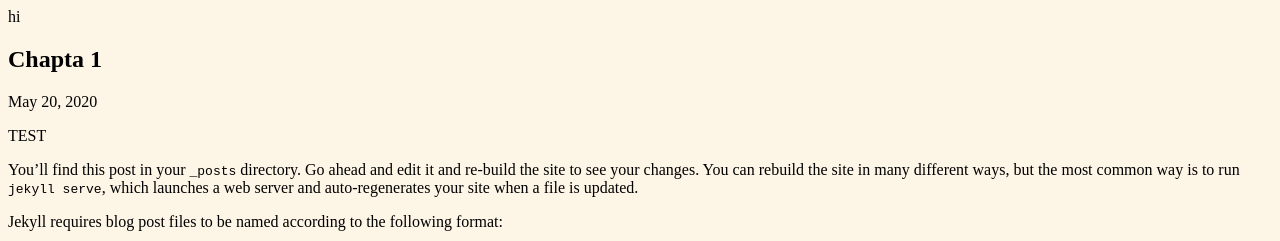
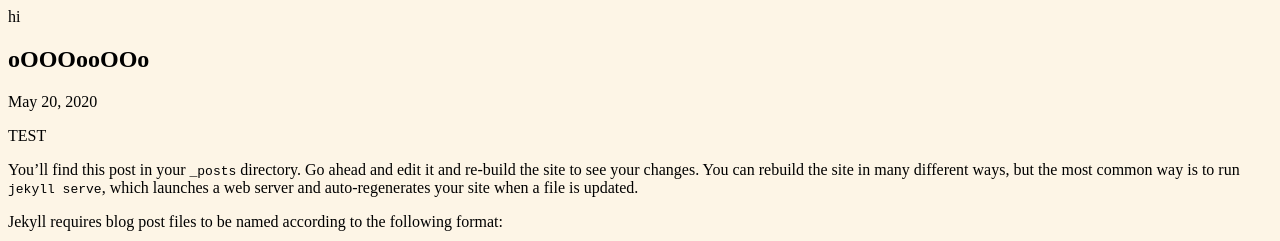
Before and after one commit to cdx5/the-recipe, a Jekyll site: the page built from _posts/2020-05-19-welcome-to-jekyll.markdown, in a window 1280 px wide. Shown: the top 241 px of the page. Built offline with Jekyll 4.4.1, drawn with Linux system fonts in a browser that asks for light colours.

Commit message:
Update from Forestry.io Becca ABbe updated _posts/2020-05-19-welcome-to-jekyll.markdown

```diff
--- a/_posts/2020-05-19-welcome-to-jekyll.markdown
+++ b/_posts/2020-05-19-welcome-to-jekyll.markdown
@@ -1,6 +1,6 @@
 ---
 layout: post
-title: Chapta 1
+title: oOOOooOOo
 date: 2020-05-20T02:34:32.000+00:00
 categories: []
 
```
